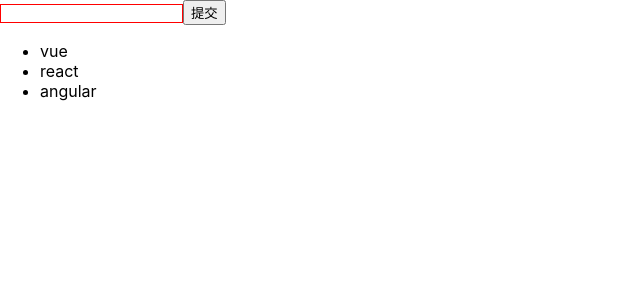
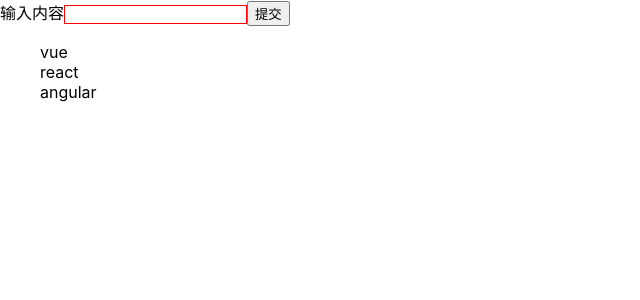
Before and after one commit to WuChenDi/React-book, a React (Create React App) app: page / in a window 1280 px wide. Shown: the top 300 px of the page, without its empty margins (0-640 px from the left). Built offline with nearby package versions, Linux system fonts and the light colour scheme.

Commit message:
update react组件拆分

```diff
--- /dev/null
+++ b/src/TodoItem.js
@@ -0,0 +1,18 @@
+import React, { Component } from "react";
+
+class TodoItem extends Component {
+  constructor(props) {
+    super(props);
+    this.handleClick = this.handleClick.bind(this);
+  }
+
+  render() {
+    return <div onClick={this.handleClick}>{this.props.content}</div>;
+  }
+  handleClick() {
+    this.props.deleteItem(this.props.index);
+    console.log(this.props.index);
+  }
+}
+
+export default TodoItem;
--- a/src/TodoList.js
+++ b/src/TodoList.js
@@ -1,5 +1,6 @@
 import React, { Component, Fragment } from "react";
 import "./index.css";
+import TodoItem from "./TodoItem";
 
 class TodoList extends Component {
   constructor(props) {
@@ -15,7 +16,9 @@
       <Fragment>
         <div>
           {/* 注释 */}
+          <label htmlFor="insertArea">输入内容</label>
           <input
+            id="insertArea"
             className="input"
             type="text"
             value={this.state.inputValue}
@@ -26,9 +29,19 @@
         <ul>
           {this.state.list.map((item, index) => {
             return (
-              <li key={index} onClick={this.handleItemDelete.bind(this, index)}>
-                {item}
-              </li>
+              <div>
+                <TodoItem
+                  content={item}
+                  index={index}
+                  deleteItem={this.handleItemDelete.bind(this)}
+                />
+                {/*<li
+                key={index}
+                onClick={this.handleItemDelete.bind(this, index)}
+                dangerouslySetInnerHTML={{ __html: item }}
+              >
+              </li>*/}
+              </div>
             );
           })}
         </ul>
```
